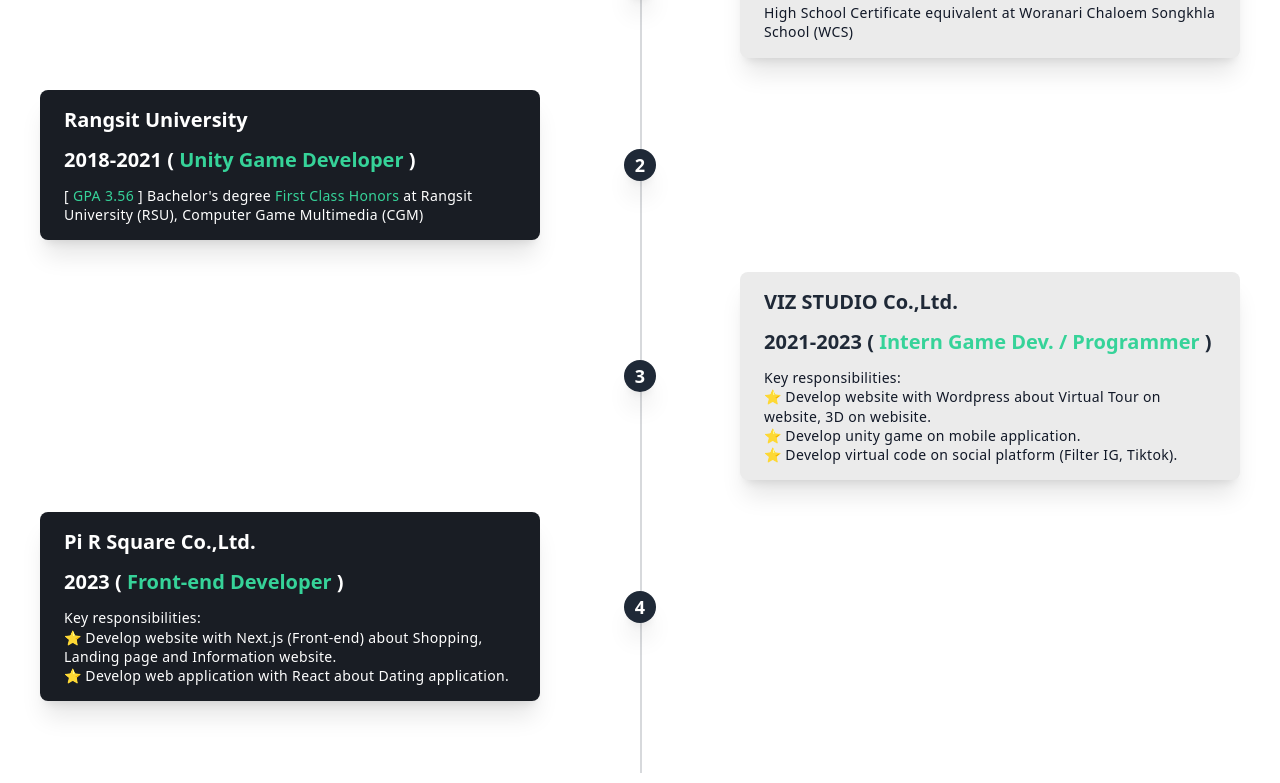
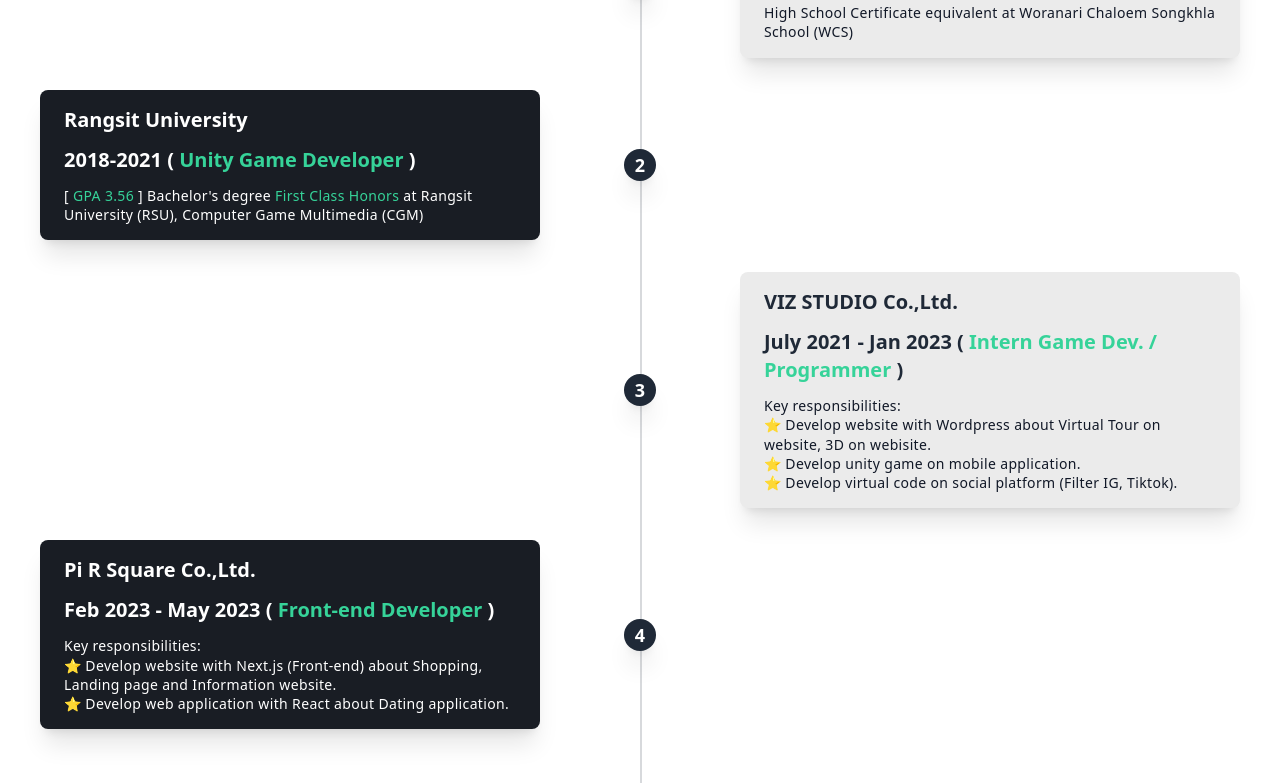
Before and after one commit to darupong/Portfolio, a Next.js app: page /timeline in a window 1280 px wide. Shown: the part 373-1156 px from the top of the page. Built offline with nearby package versions, Linux system fonts and the light colour scheme.

Commit message:
hotfix: fix content

```diff
--- a/components/AboutMe.tsx
+++ b/components/AboutMe.tsx
@@ -52,7 +52,7 @@
                     <code>✓ Position: Front-end Developer</code>
                   </pre>
                   <pre data-prefix=">" className="text-success">
-                    <code>✓ Work Experiance: 1+</code>
+                    <code>✓ Work Experiance: 2+</code>
                   </pre>
                   <pre
                     data-prefix="$"
--- a/components/Timeline.tsx
+++ b/components/Timeline.tsx
@@ -66,20 +66,25 @@
               VIZ STUDIO Co.,Ltd.
             </h3>
             <h3 className="mb-3 font-bold text-gray-800 md:text-xl text-sm">
-              2021-2023 (
-              <span className="dark:text-gray-800 text-[#36D399]"> Intern Game Dev. / Programmer </span>{" "})
+              July 2021 - Jan 2023 (
+              <span className="dark:text-gray-800 text-[#36D399]">
+                {" "}
+                Intern Game Dev. / Programmer{" "}
+              </span>{" "}
+              )
             </h3>
             <p className="text-sm font-medium leading-snug tracking-wide text-gray-900 text-opacity-100">
-            Key responsibilities:
+              Key responsibilities:
             </p>
             <p className="text-sm font-medium leading-snug tracking-wide text-gray-900 text-opacity-100">
-            ⭐️ Develop website with Wordpress about Virtual Tour on website, 3D on webisite.
+              ⭐️ Develop website with Wordpress about Virtual Tour on website,
+              3D on webisite.
             </p>
             <p className="text-sm font-medium leading-snug tracking-wide text-gray-900 text-opacity-100">
-            ⭐️ Develop unity game on mobile application.
+              ⭐️ Develop unity game on mobile application.
             </p>
             <p className="text-sm font-medium leading-snug tracking-wide text-gray-900 text-opacity-100">
-            ⭐️ Develop virtual code on social platform (Filter IG, Tiktok).
+              ⭐️ Develop virtual code on social platform (Filter IG, Tiktok).
             </p>
           </div>
         </div>
@@ -96,17 +101,18 @@
               Pi R Square Co.,Ltd.
             </h3>
             <h3 className="mb-3 font-bold text-white md:text-xl text-sm">
-              2023 (
+              Feb 2023 - May 2023 (
               <span className="text-[#36D399]"> Front-end Developer </span>)
             </h3>
             <p className="text-sm font-medium leading-snug tracking-wide text-white text-opacity-100">
-            Key responsibilities:
+              Key responsibilities:
             </p>
             <p className="text-sm font-medium leading-snug tracking-wide text-white text-opacity-100">
-            ⭐️ Develop website with Next.js (Front-end) about Shopping, Landing page and Information website.
+              ⭐️ Develop website with Next.js (Front-end) about Shopping,
+              Landing page and Information website.
             </p>
             <p className="text-sm font-medium leading-snug tracking-wide text-white text-opacity-100">
-            ⭐️ Develop web application with React about Dating application.
+              ⭐️ Develop web application with React about Dating application.
             </p>
           </div>
         </div>
--- a/pages/timeline.tsx
+++ b/pages/timeline.tsx
@@ -66,20 +66,25 @@
               VIZ STUDIO Co.,Ltd.
             </h3>
             <h3 className="mb-3 font-bold text-gray-800 md:text-xl text-sm">
-              2021-2023 (
-              <span className="dark:text-gray-800 text-[#36D399]"> Intern Game Dev. / Programmer </span>{" "})
+              July 2021 - Jan 2023 (
+              <span className="dark:text-gray-800 text-[#36D399]">
+                {" "}
+                Intern Game Dev. / Programmer{" "}
+              </span>{" "}
+              )
             </h3>
             <p className="text-sm font-medium leading-snug tracking-wide text-gray-900 text-opacity-100">
-            Key responsibilities:
+              Key responsibilities:
             </p>
             <p className="text-sm font-medium leading-snug tracking-wide text-gray-900 text-opacity-100">
-            ⭐️ Develop website with Wordpress about Virtual Tour on website, 3D on webisite.
+              ⭐️ Develop website with Wordpress about Virtual Tour on website,
+              3D on webisite.
             </p>
             <p className="text-sm font-medium leading-snug tracking-wide text-gray-900 text-opacity-100">
-            ⭐️ Develop unity game on mobile application.
+              ⭐️ Develop unity game on mobile application.
             </p>
             <p className="text-sm font-medium leading-snug tracking-wide text-gray-900 text-opacity-100">
-            ⭐️ Develop virtual code on social platform (Filter IG, Tiktok).
+              ⭐️ Develop virtual code on social platform (Filter IG, Tiktok).
             </p>
           </div>
         </div>
@@ -96,17 +101,18 @@
               Pi R Square Co.,Ltd.
             </h3>
             <h3 className="mb-3 font-bold text-white md:text-xl text-sm">
-              2023 (
+              Feb 2023 - May 2023 (
               <span className="text-[#36D399]"> Front-end Developer </span>)
             </h3>
             <p className="text-sm font-medium leading-snug tracking-wide text-white text-opacity-100">
-            Key responsibilities:
+              Key responsibilities:
             </p>
             <p className="text-sm font-medium leading-snug tracking-wide text-white text-opacity-100">
-            ⭐️ Develop website with Next.js (Front-end) about Shopping, Landing page and Information website.
+              ⭐️ Develop website with Next.js (Front-end) about Shopping,
+              Landing page and Information website.
             </p>
             <p className="text-sm font-medium leading-snug tracking-wide text-white text-opacity-100">
-            ⭐️ Develop web application with React about Dating application.
+              ⭐️ Develop web application with React about Dating application.
             </p>
           </div>
         </div>
```
Also changed, not shown: public/img/aboutimg.webp.
